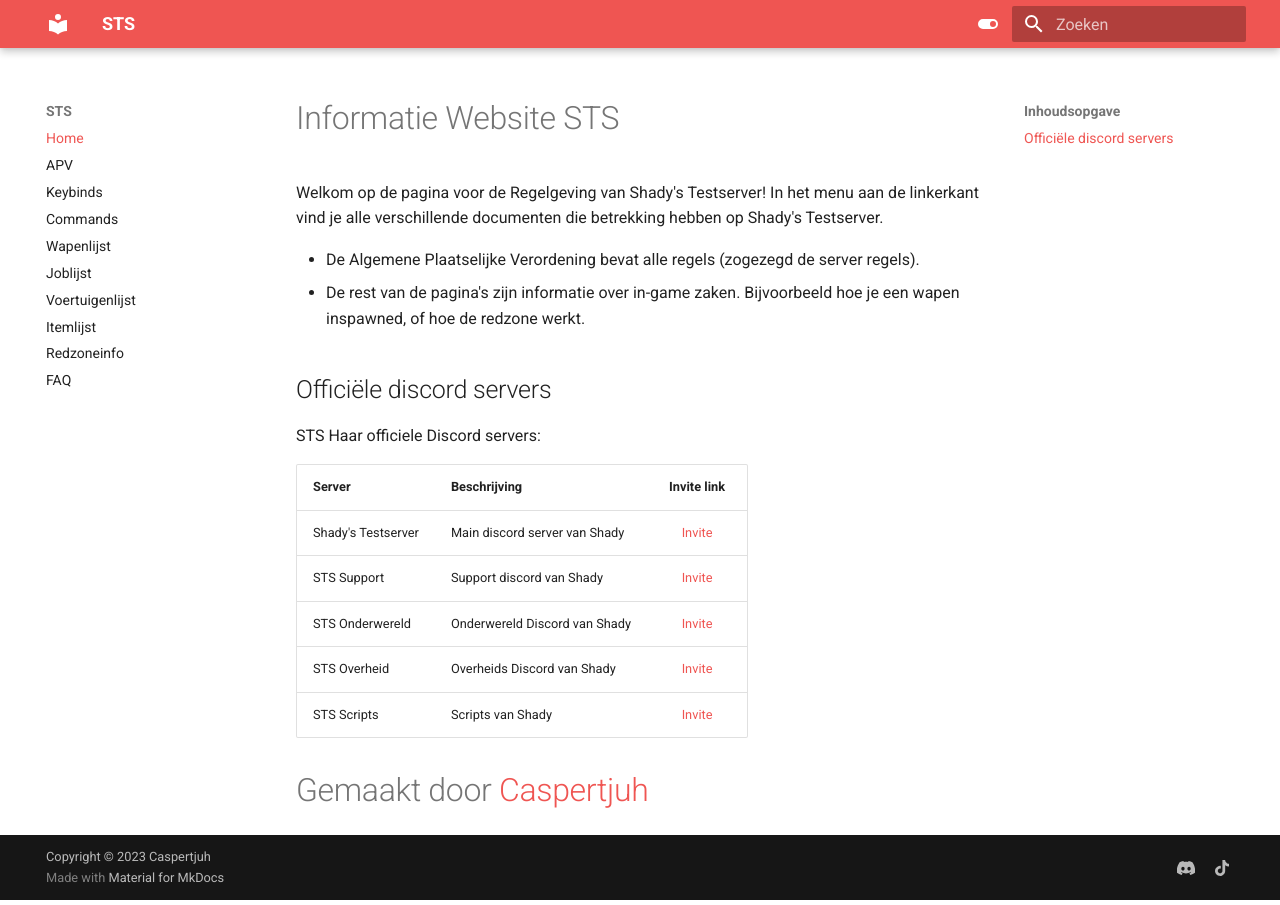
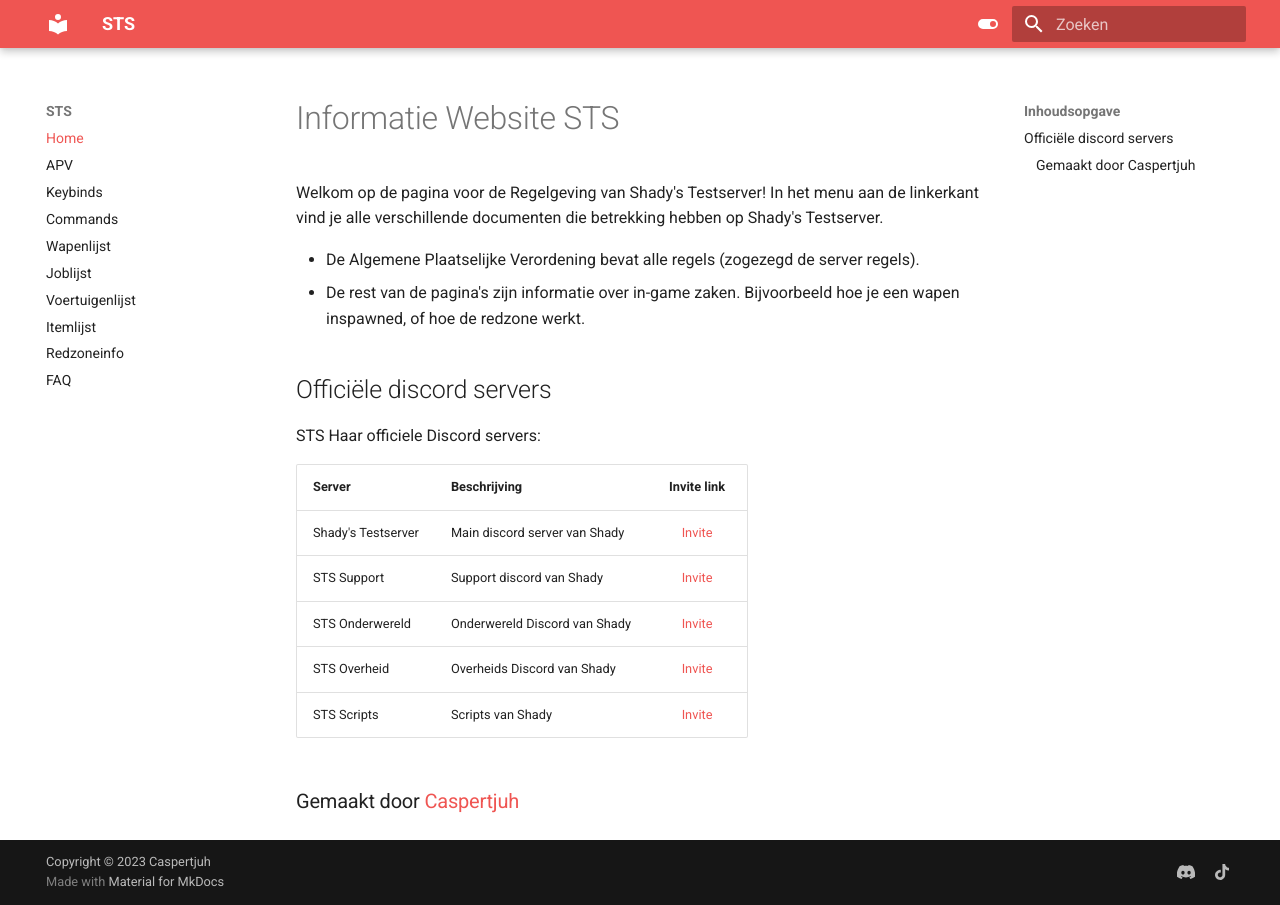
Before and after one commit to Welseyy/STSAPV, an MkDocs documentation site: the page built from docs/index.md, in a window 1280 px wide. Built offline with MkDocs 1.6.1 and Material for MkDocs 9.7.7, drawn with Linux system fonts in a browser that asks for light colours.

Commit message:
Update index.md
Caspertjuh kleiner gemaakt

```diff
--- a/docs/index.md
+++ b/docs/index.md
@@ -17,4 +17,4 @@
 | STS Overheid | Overheids Discord van Shady | [Invite](https://discord.gg/mVWmnZ7Tc8) |
 | STS Scripts | Scripts van Shady | [Invite](https://discord.gg/YCyM35bxKp) |
 
-# Gemaakt door [Caspertjuh](https://discord.gg/cSQPX2uJDW)
+### Gemaakt door [Caspertjuh](https://discord.gg/cSQPX2uJDW)
```
